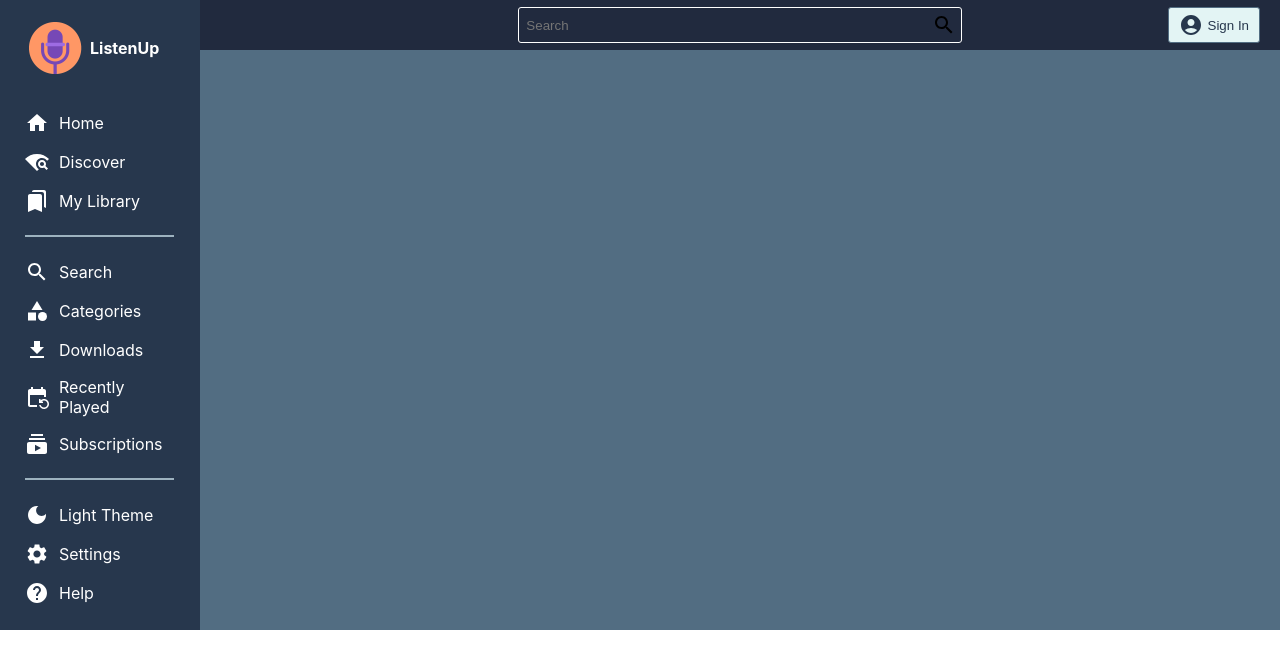
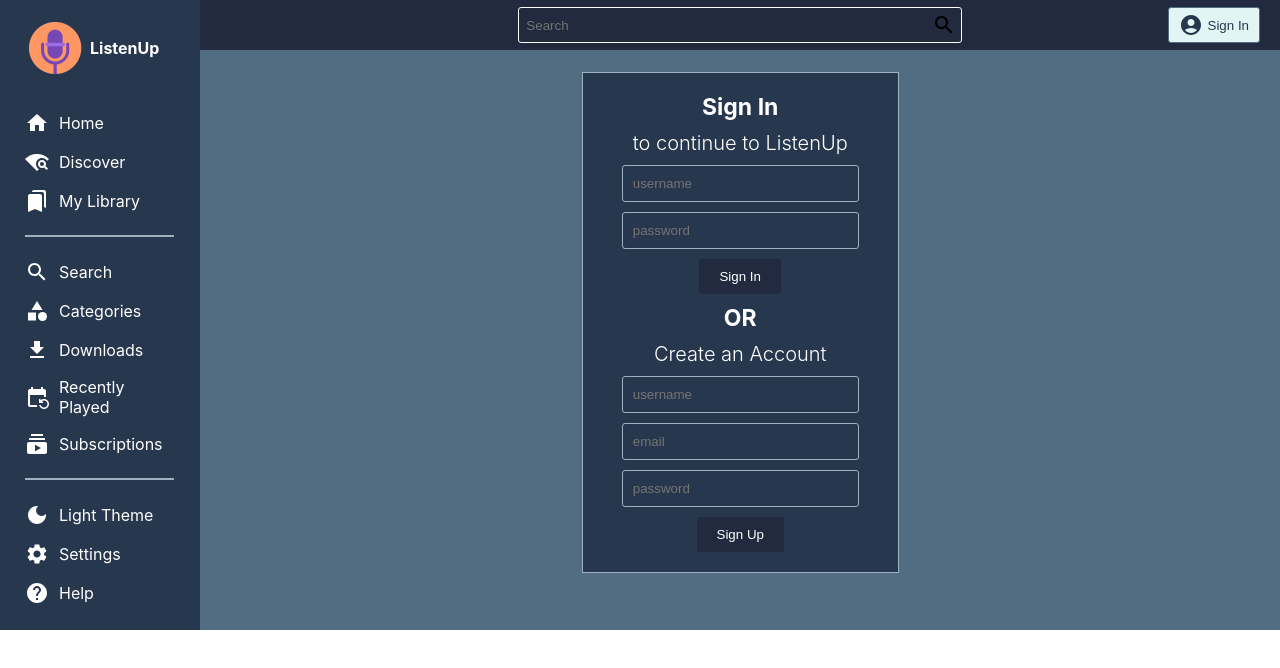
Before and after one commit to RealAakashGupta/Podcast, a React (Create React App) app: page /signin in a window 1280 px wide. Shown: the top 668 px of the page. Built offline with nearby package versions, Linux system fonts and the light colour scheme.

Commit message:
signup page created

```diff
--- a/src/App.js
+++ b/src/App.js
@@ -8,6 +8,7 @@
 import { BrowserRouter, Routes, Route } from "react-router-dom";
 import Home from './pages/Home';
 import Podcast from './pages/Podcast';
+import SignIn from './pages/SignIn';
 
 const Container = styled.div`
   display: flex
@@ -32,6 +33,7 @@
               <Routes>
                 <Route path="/">
                   <Route index element={<Home />} />
+                  <Route path="signin" element={<SignIn />} />
                   <Route path="podcast">
                     <Route path=":id" element={< Podcast/>} />
                   </Route>
--- a/src/components/Menu.jsx
+++ b/src/components/Menu.jsx
@@ -92,10 +92,12 @@
                 ListenUp
             </Logo>
             </Link>
+            <Link to="/" style={{textDecoration:"none", color:"inherit"}}>
             <Item>
                 <HomeIcon/>
                 Home
             </Item>
+            </Link>
             <Item>
                 <DiscoverIcon/>
                 Discover
--- a/src/components/Navbar.jsx
+++ b/src/components/Navbar.jsx
@@ -2,6 +2,7 @@
 import styled from 'styled-components'
 import AccountCircleIcon from '@mui/icons-material/AccountCircle';
 import SearchIcon from '@mui/icons-material/Search';
+import { Link } from 'react-router-dom';
 
 const Container = styled.div`
   position: sticky;
@@ -57,7 +58,9 @@
           <Input placeholder='Search'/>
           <SearchIcon/>
         </Search>
+        <Link to="signin" style={{textDecoration:"none"}}>
         <Button><AccountCircleIcon/>Sign In</Button>
+        </Link>
       </Wrapper>
     </Container>
   )
--- /dev/null
+++ b/src/pages/SignIn.jsx
@@ -0,0 +1,71 @@
+import React from 'react'
+import styled from 'styled-components'
+
+const Container = styled.div`
+display: flex;
+align-items: center;
+flex-direction: column;
+justify-content: center;
+height: 500px;
+color:  ${({theme}) => theme.text};
+`
+
+const Wrapper = styled.div`
+display: flex;
+align-items: center;
+flex-direction: column;
+background-color:  ${({theme}) => theme.bgLighter};
+border: 1px solid ${({theme}) => theme.hr};
+padding: 20px 50px;
+gap: 10px;
+`
+const Title = styled.h1`
+    font-size:23px;
+    margin: 0px ;
+`;
+
+const SubHeading = styled.h2`
+    font-size: 20px;
+    font-weight: 300;
+    margin: 0px ;
+`;
+
+const Input = styled.input`
+    border: 1px solid ${({theme}) => theme.hr};
+    border-radius: 3px;
+    padding: 10px;
+    background-color: transparent;
+    color: ${({theme}) => theme.text};
+    width: 100%;
+`;
+
+const Button = styled.button`
+    border: none;
+    border-radius: 3px;
+    padding: 10px 20px;
+    font-weight: 500;
+    cursor: pointer;
+    background-color: ${({theme}) => theme.navbar};
+    color: ${({theme}) => theme.text};
+`;
+
+
+const SignIn = () => {
+  return (
+    <Container><Wrapper>
+        <Title> Sign In</Title>
+        <SubHeading> to continue to ListenUp </SubHeading>
+        <Input placeholder='username'/>
+        <Input type='password' placeholder='password'/>
+        <Button>Sign In</Button>
+        <Title>OR</Title>
+        <SubHeading>Create an Account</SubHeading>
+        <Input placeholder='username'/>
+        <Input placeholder='email'/>
+        <Input type='password' placeholder='password'/>
+        <Button>Sign Up</Button>
+    </Wrapper></Container>
+  )
+}
+
+export default SignIn
```
